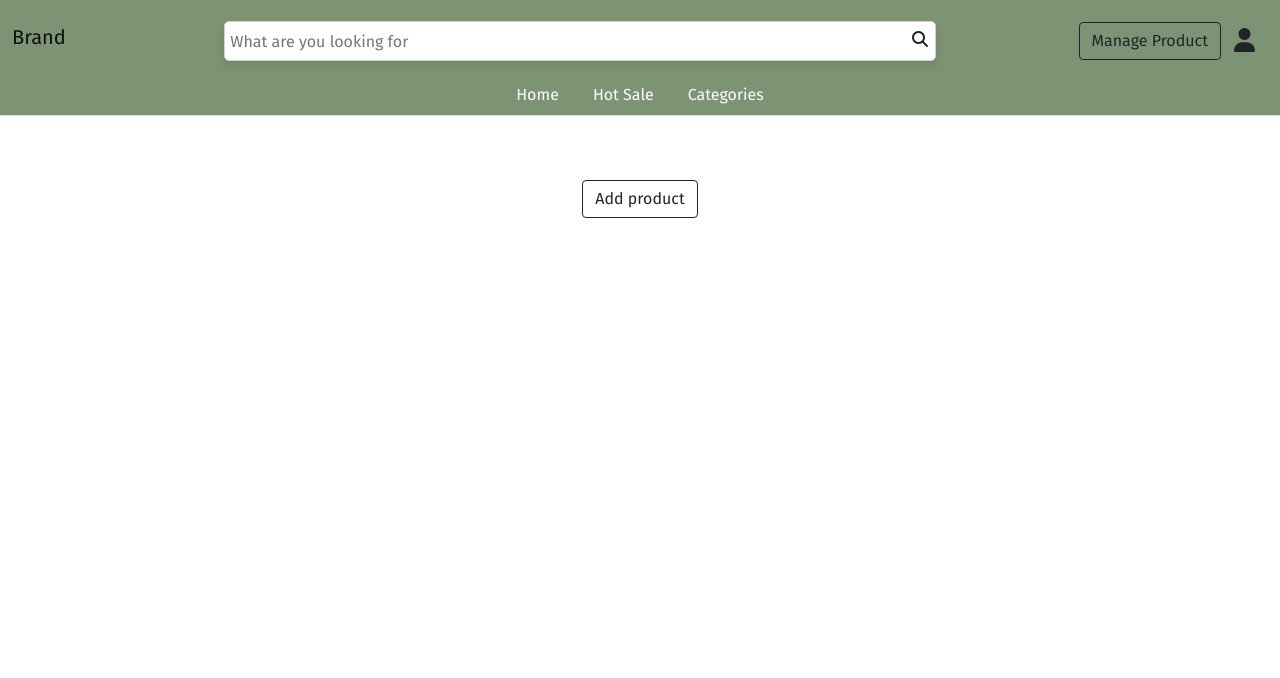
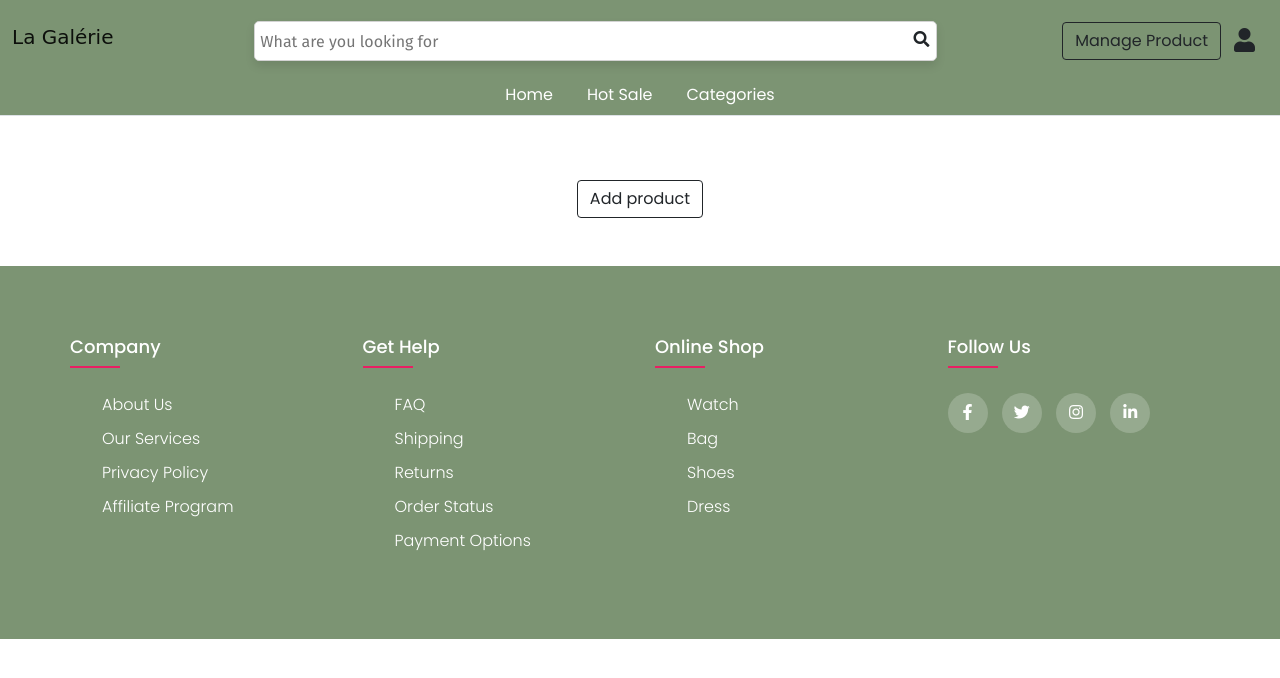
Before and after one commit to hossamAlhamidi/onlineStore, a PHP site: page /manage_product.php in a window 1280 px wide. Shown: the top 678 px of the page. Run offline with PHP 8.4, Linux system fonts and the light colour scheme; the visitor is signed in with stand-in values (Sample User, id 1); data that the repository does not hold is empty; some libraries are stand-ins or nearby versions.

Commit message:
New fetures

```diff
--- /dev/null
+++ b/Footer.php
@@ -0,0 +1,58 @@
+<!DOCTYPE html>
+<html lang="en">
+<head>
+  <title>Footer Design</title>
+  <meta charset="utf-8">
+  <meta name="viewport" content="width=device-width, initial-scale=1">
+  <link rel="stylesheet" href="css/FooterStyle.css">
+  <link rel="stylesheet" type="text/css" href="https://cdnjs.cloudflare.com/ajax/libs/font-awesome/5.15.1/css/all.min.css">
+</head>
+<body>
+<?php
+echo'
+  <footer class="footer">
+  	 <div class="container">
+  	 	<div class="row">
+  	 		<div class="footer-col">
+  	 			<h4>company</h4>
+  	 			<ul>
+  	 				<li><a href="#">about us</a></li>
+  	 				<li><a href="#">our services</a></li>
+  	 				<li><a href="#">privacy policy</a></li>
+  	 				<li><a href="#">affiliate program</a></li>
+  	 			</ul>
+  	 		</div>
+  	 		<div class="footer-col">
+  	 			<h4>get help</h4>
+  	 			<ul>
+  	 				<li><a href="#">FAQ</a></li>
+  	 				<li><a href="#">shipping</a></li>
+  	 				<li><a href="#">returns</a></li>
+  	 				<li><a href="#">order status</a></li>
+  	 				<li><a href="#">payment options</a></li>
+  	 			</ul>
+  	 		</div>
+  	 		<div class="footer-col">
+  	 			<h4>online shop</h4>
+  	 			<ul>
+  	 				<li><a href="#">watch</a></li>
+  	 				<li><a href="#">bag</a></li>
+  	 				<li><a href="#">shoes</a></li>
+  	 				<li><a href="#">dress</a></li>
+  	 			</ul>
+  	 		</div>
+  	 		<div class="footer-col">
+  	 			<h4>follow us</h4>
+  	 			<div class="social-links">
+  	 				<a href="#"><i class="fab fa-facebook-f"></i></a>
+  	 				<a href="#"><i class="fab fa-twitter"></i></a>
+  	 				<a href="#"><i class="fab fa-instagram"></i></a>
+  	 				<a href="#"><i class="fab fa-linkedin-in"></i></a>
+  	 			</div>
+  	 		</div>
+  	 	</div>
+  	 </div>
+  </footer>'
+?>
+</body>
+</html>
--- a/become_seller.php
+++ b/become_seller.php
@@ -21,6 +21,8 @@
     <meta name="viewport" content="width=device-width, initial-scale=1.0">
     <link rel="stylesheet" href="https://cdn.jsdelivr.net/npm/bootstrap@5.1.3/dist/css/bootstrap.min.css" integrity="sha384-1BmE4kWBq78iYhFldvKuhfTAU6auU8tT94WrHftjDbrCEXSU1oBoqyl2QvZ6jIW3" crossorigin="anonymous">
     <link rel="stylesheet" href="./css/main.css">
+    <link rel="stylesheet" href="css/FooterStyle.css">
+    <link rel="stylesheet" type="text/css" href="https://cdnjs.cloudflare.com/ajax/libs/font-awesome/5.15.1/css/all.min.css">
     <link rel="stylesheet" href="https://pro.fontawesome.com/releases/v5.10.0/css/all.css" integrity="sha384-AYmEC3Yw5cVb3ZcuHtOA93w35dYTsvhLPVnYs9eStHfGJvOvKxVfELGroGkvsg+p" crossorigin="anonymous">
     <script src="https://kit.fontawesome.com/2534293444.js" crossorigin="anonymous"></script>
     <link rel="stylesheet" href="./css/become_seller.css">
@@ -94,6 +96,9 @@
       </div>
 
       </header>
+      <?php
+   include 'Footer.php'
+  ?>
       <script src="https://cdn.jsdelivr.net/npm/bootstrap@5.1.3/dist/js/bootstrap.min.js" integrity="sha384-QJHtvGhmr9XOIpI6YVutG+2QOK9T+ZnN4kzFN1RtK3zEFEIsxhlmWl5/YESvpZ13" crossorigin="anonymous"></script>
 </body>
 </html>
--- /dev/null
+++ b/css/FooterStyle.css
@@ -0,0 +1,93 @@
+@import url('https://fonts.googleapis.com/css2?family=Poppins:wght@300;400;500;600;700&display=swap');
+body{
+	line-height: 1.5;
+	font-family: 'Poppins', sans-serif;
+}
+*{
+	margin:0;
+	padding:0;
+	box-sizing: border-box;
+}
+.container{
+	max-width: 1170px;
+	margin:auto;
+}
+.row{
+	display: flex;
+	flex-wrap: wrap;
+}
+ul{
+	list-style: none;
+}
+.footer{
+	background-color: #7C9473;
+    padding: 70px 0;
+}
+.footer-col{
+   width: 25%;
+   padding: 0 15px;
+}
+.footer-col h4{
+	font-size: 18px;
+	color: #ffffff;
+	text-transform: capitalize;
+	margin-bottom: 35px;
+	font-weight: 500;
+	position: relative;
+}
+.footer-col h4::before{
+	content: '';
+	position: absolute;
+	left:0;
+	bottom: -10px;
+	background-color: #e91e63;
+	height: 2px;
+	box-sizing: border-box;
+	width: 50px;
+}
+.footer-col ul li:not(:last-child){
+	margin-bottom: 10px;
+}
+.footer-col ul li a{
+	font-size: 16px;
+	text-transform: capitalize;
+	color: #ffffff;
+	text-decoration: none;
+	font-weight: 300;
+	color: #ffffff;
+	display: block;
+	transition: all 0.3s ease;
+}
+.footer-col ul li a:hover{
+	color: #ffffff;
+	padding-left: 8px;
+}
+.footer-col .social-links a{
+	display: inline-block;
+	height: 40px;
+	width: 40px;
+	background-color: rgba(255,255,255,0.2);
+	margin:0 10px 10px 0;
+	text-align: center;
+	line-height: 40px;
+	border-radius: 50%;
+	color: #ffffff;
+	transition: all 0.5s ease;
+}
+.footer-col .social-links a:hover{
+	color: #24262b;
+	background-color: #ffffff;
+}
+
+/*responsive*/
+@media(max-width: 767px){
+  .footer-col{
+    width: 50%;
+    margin-bottom: 30px;
+}
+}
+@media(max-width: 574px){
+  .footer-col{
+    width: 100%;
+}
+}
--- a/manage_product.php
+++ b/manage_product.php
@@ -125,7 +125,9 @@
       </div>
 
 
-
+      <?php
+   include 'Footer.php'
+  ?>
 
  <script src="https://cdn.jsdelivr.net/npm/bootstrap@5.1.3/dist/js/bootstrap.min.js" integrity="sha384-QJHtvGhmr9XOIpI6YVutG+2QOK9T+ZnN4kzFN1RtK3zEFEIsxhlmWl5/YESvpZ13" crossorigin="anonymous"></script>
  <script>
--- a/navbar.php
+++ b/navbar.php
@@ -99,7 +99,7 @@
 
       <nav class="navbar navbar-expand-sm navbar-light">
         <div class="container-fluid">
-          <a class="navbar-brand" href="#">Brand</a>
+          <a class="navbar-brand" href="#" style = "font-family:Cursive;">La Galérie</a>
           <button class="navbar-toggler" type="button" data-bs-toggle="collapse" data-bs-target="#navbarNav" aria-controls="navbarNav" aria-expanded="false" aria-label="Toggle navigation">
             <span class="navbar-toggler-icon"></span>
           </button>
--- a/user.php
+++ b/user.php
@@ -14,6 +14,8 @@
     <meta name="viewport" content="width=device-width, initial-scale=1.0">
     <link rel="stylesheet" href="https://cdn.jsdelivr.net/npm/bootstrap@5.1.3/dist/css/bootstrap.min.css" integrity="sha384-1BmE4kWBq78iYhFldvKuhfTAU6auU8tT94WrHftjDbrCEXSU1oBoqyl2QvZ6jIW3" crossorigin="anonymous">
     <link rel="stylesheet" href="./css/main.css">
+    <link rel="stylesheet" href="./css/FooterStyle.css">
+    <link rel="stylesheet" type="text/css" href="https://cdnjs.cloudflare.com/ajax/libs/font-awesome/5.15.1/css/all.min.css">
     <link rel="stylesheet" href="https://pro.fontawesome.com/releases/v5.10.0/css/all.css" integrity="sha384-AYmEC3Yw5cVb3ZcuHtOA93w35dYTsvhLPVnYs9eStHfGJvOvKxVfELGroGkvsg+p" crossorigin="anonymous">
     <script src="https://kit.fontawesome.com/2534293444.js" crossorigin="anonymous"></script>
     <link rel="stylesheet" href="./css/sidebar.css">
@@ -209,6 +211,9 @@
 
 ?>
       </section>
+      <?php
+   include 'Footer.php'
+  ?>
 
 
  <script src="https://cdn.jsdelivr.net/npm/bootstrap@5.1.3/dist/js/bootstrap.min.js" integrity="sha384-QJHtvGhmr9XOIpI6YVutG+2QOK9T+ZnN4kzFN1RtK3zEFEIsxhlmWl5/YESvpZ13" crossorigin="anonymous"></script>
```
Also changed, not shown: index.php (+48 -0 lines), seller.php (+6 -1 lines).
